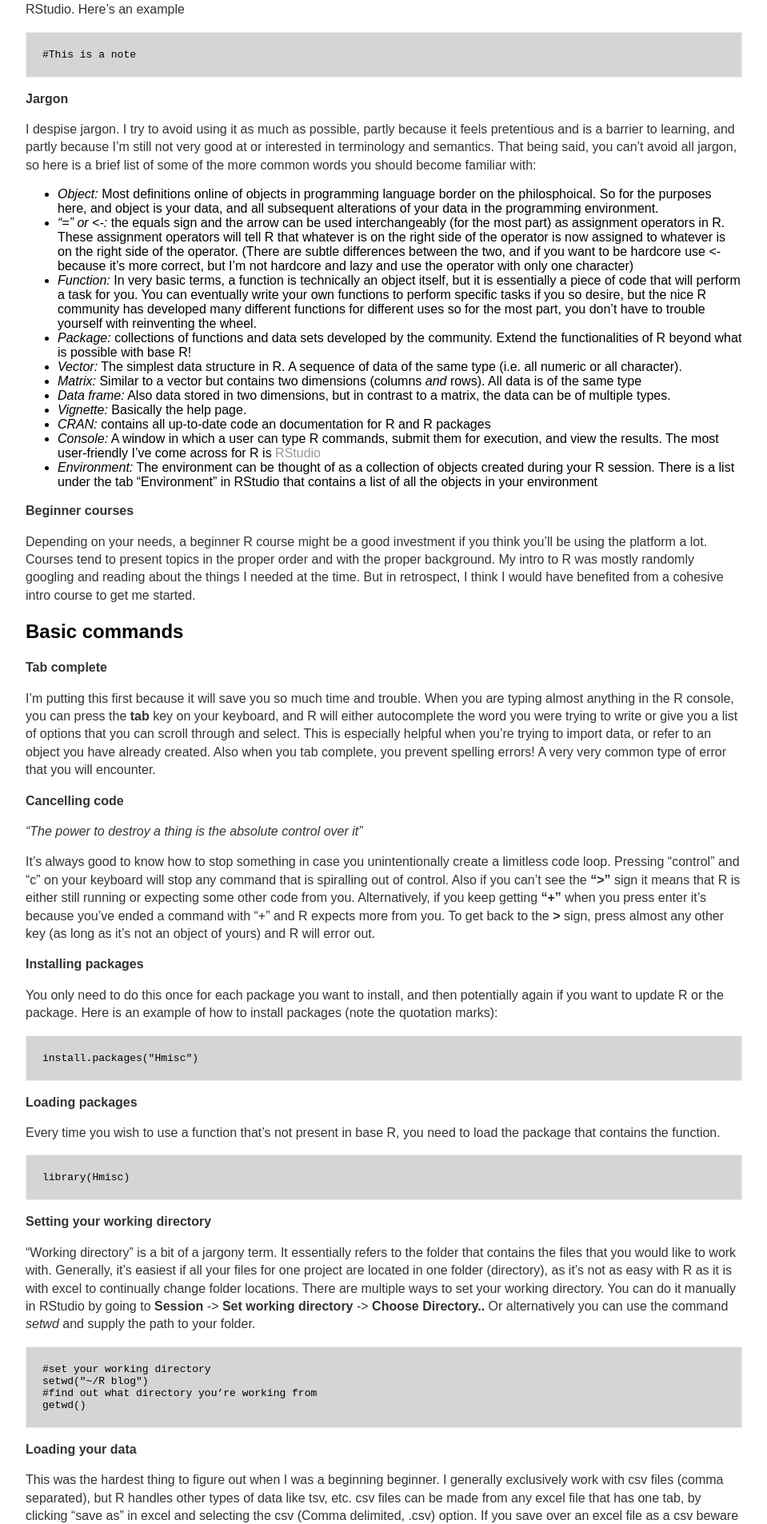
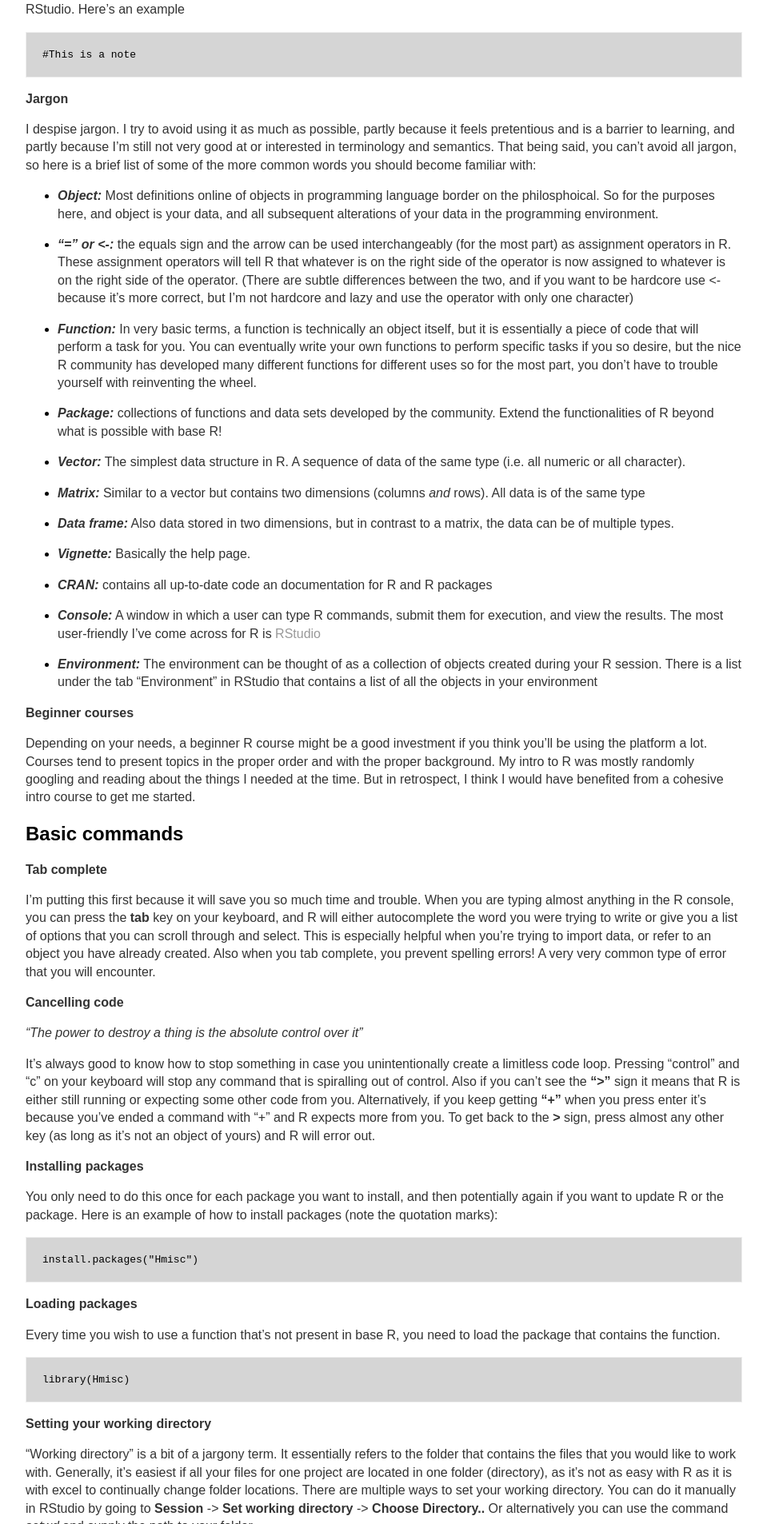
Before and after one commit to jkzorz/jkzorz.github.io, a Jekyll site: the page built from _posts/2020-05-17-Beginner-tips.md, in a window 1280 px wide. Shown: the part 648-2554 px from the top of the page at 80% size, without its empty margins (160-1119 px from the left). Built offline with Jekyll 4.4.1, drawn with Linux system fonts in a browser that asks for light colours.

```diff
--- a/_posts/2020-05-17-Beginner-tips.md
+++ b/_posts/2020-05-17-Beginner-tips.md
@@ -23,17 +23,27 @@ A useful way to embed notes to yourself and others in your code is the *hash* sy
 I despise jargon. I try to avoid using it as much as possible, partly because it feels pretentious and is a barrier to learning, and partly because I’m still not very good at or interested in terminology and semantics. That being said, you can’t avoid all jargon, so here is a brief list of some of the more common words you should become familiar with:
 
 
--	*Object:* Most definitions online of objects in programming language border on the philosphoical. So for the purposes here, and object is your data, and all subsequent alterations of your data in the programming environment.
--	*“=” or <-:* the equals sign and the arrow can be used interchangeably (for the most part) as assignment operators in R. These assignment operators will tell R that whatever is on the right side of the operator is now assigned to whatever is on the right side of the operator. (There are subtle differences between the two, and if you want to be hardcore use <- because it's more correct, but I'm not hardcore and lazy and use the operator with only one character)
--	*Function:* In very basic terms, a function is technically an object itself, but it is essentially a piece of code that will perform a task for you. You can eventually write your own functions to perform specific tasks if you so desire, but the nice R community has developed many different functions for different uses so for the most part, you don't have to trouble yourself with reinventing the wheel.
--	*Package:* collections of functions and data sets developed by the community. Extend the functionalities of R beyond what is possible with base R!
--	*Vector:* The simplest data structure in R. A sequence of data of the same type (i.e. all numeric or all character).
--	*Matrix:* Similar to a vector but contains two dimensions (columns *and* rows). All data is of the same type
--	*Data frame:* Also data stored in two dimensions, but in contrast to a matrix, the data can be of multiple types.
--	*Vignette:* Basically the help page.
--	*CRAN:* contains all up-to-date code an documentation for R and R packages
--	*Console:* A window in which a user can type R commands, submit them for execution, and view the results. The most user-friendly I've come across for R is [RStudio](https://rstudio.com/)
--	*Environment:* The environment can be thought of as a collection of objects created during your R session. There is a list under the tab "Environment" in RStudio that contains a list of all the objects in your environment
+-	***Object:*** Most definitions online of objects in programming language border on the philosphoical. So for the purposes here, and object is your data, and all subsequent alterations of your data in the programming environment.
+
+-	***“=” or <-:*** the equals sign and the arrow can be used interchangeably (for the most part) as assignment operators in R. These assignment operators will tell R that whatever is on the right side of the operator is now assigned to whatever is on the right side of the operator. (There are subtle differences between the two, and if you want to be hardcore use <- because it's more correct, but I'm not hardcore and lazy and use the operator with only one character)
+
+-	***Function:*** In very basic terms, a function is technically an object itself, but it is essentially a piece of code that will perform a task for you. You can eventually write your own functions to perform specific tasks if you so desire, but the nice R community has developed many different functions for different uses so for the most part, you don't have to trouble yourself with reinventing the wheel.
+
+-	***Package:*** collections of functions and data sets developed by the community. Extend the functionalities of R beyond what is possible with base R!
+
+-	***Vector:*** The simplest data structure in R. A sequence of data of the same type (i.e. all numeric or all character).
+
+-	***Matrix:*** Similar to a vector but contains two dimensions (columns *and* rows). All data is of the same type
+
+-	***Data frame:*** Also data stored in two dimensions, but in contrast to a matrix, the data can be of multiple types.
+
+-	***Vignette:*** Basically the help page.
+
+-	***CRAN:*** contains all up-to-date code an documentation for R and R packages
+
+-	***Console:*** A window in which a user can type R commands, submit them for execution, and view the results. The most user-friendly I've come across for R is [RStudio](https://rstudio.com/)
+
+-	***Environment:*** The environment can be thought of as a collection of objects created during your R session. There is a list under the tab "Environment" in RStudio that contains a list of all the objects in your environment
 
 **Beginner courses**
 
```
